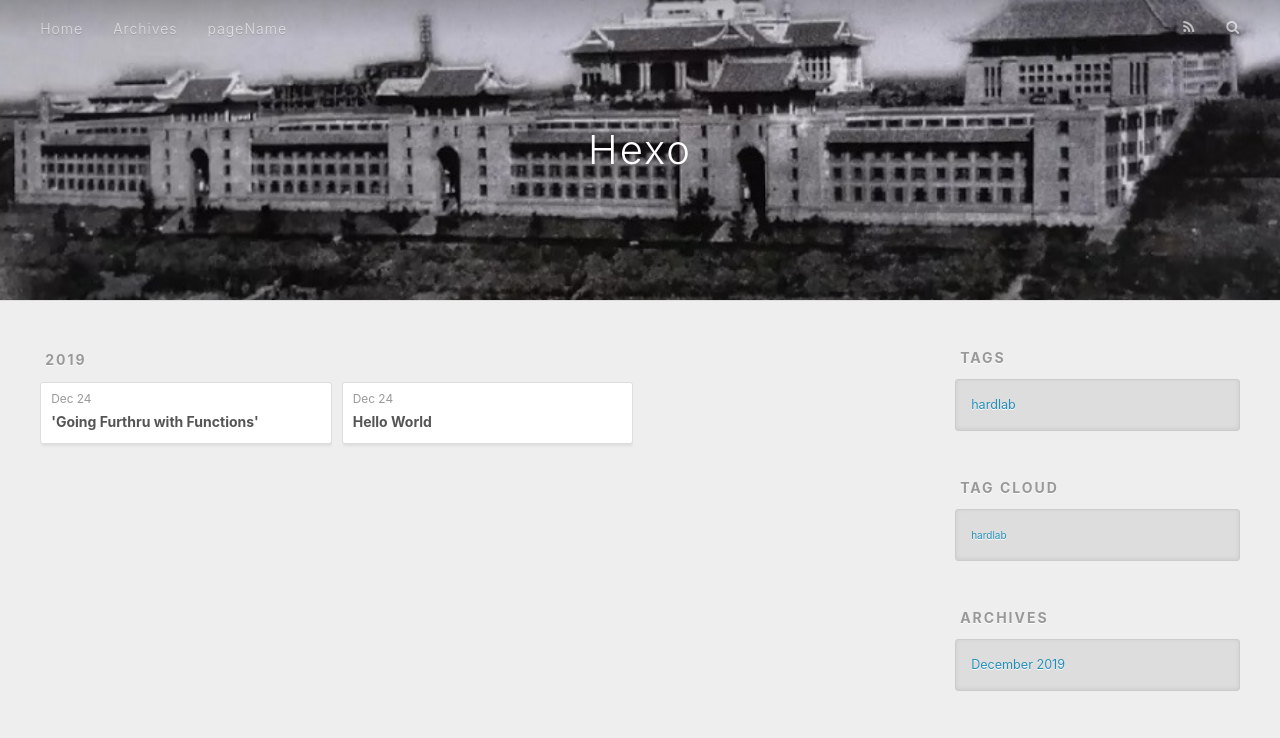
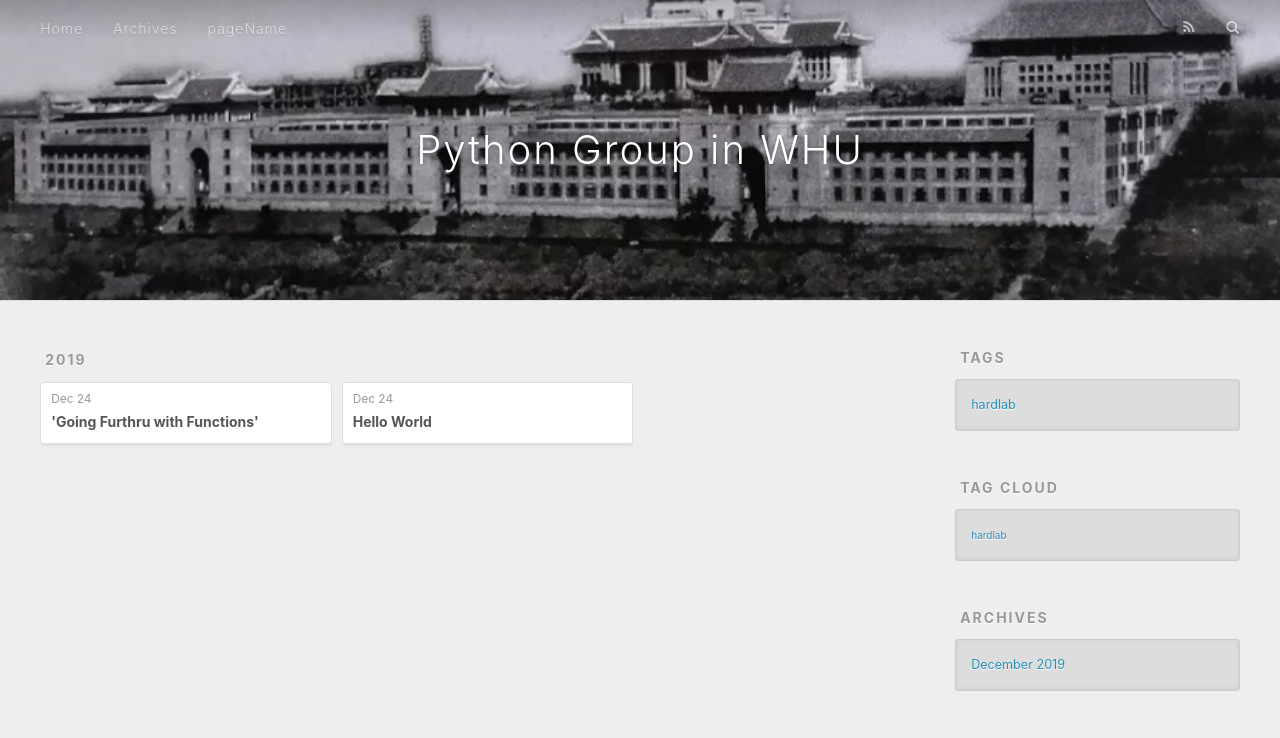
Before and after one commit to WHUPython/WHUPython.github.io, a plain HTML site: page archives/2019/12/index.html in a window 1280 px wide. Shown: the top 738 px of the page. Drawn offline with nearby package versions, Linux system fonts and the light colour scheme.

Commit message:
Site updated: 2019-12-24 22:29:51

```diff
--- a/archives/2019/12/index.html
+++ b/archives/2019/12/index.html
@@ -5,17 +5,17 @@
 
 
 
-  <title>Archives: 2019/12 | Hexo</title>
+  <title>Archives: 2019/12 | Python Group in WHU</title>
   <meta name="viewport" content="width=device-width, initial-scale=1, maximum-scale=1">
   <meta property="og:type" content="website">
-<meta property="og:title" content="Hexo">
+<meta property="og:title" content="Python Group in WHU">
 <meta property="og:url" content="http://github.com/whupython/archives/2019/12/index.html">
-<meta property="og:site_name" content="Hexo">
+<meta property="og:site_name" content="Python Group in WHU">
 <meta property="og:locale" content="en_US">
 <meta property="article:author" content="John Doe">
 <meta name="twitter:card" content="summary">
 
-    <link rel="alternate" href="/atom.xml" title="Hexo" type="application/atom+xml">
+    <link rel="alternate" href="/atom.xml" title="Python Group in WHU" type="application/atom+xml">
 
 
     <link rel="icon" href="/favicon.png">
@@ -36,7 +36,7 @@
   <div id="header-outer" class="outer">
     <div id="header-title" class="inner">
       <h1 id="logo-wrap">
-        <a href="/" id="logo">Hexo</a>
+        <a href="/" id="logo">Python Group in WHU</a>
       </h1>
 
     </div>
```
Also changed, not shown: 2019/12/24/Going Further with functions/index.html (+4 -4 lines), 2019/12/24/hello-world/index.html (+4 -4 lines), archives/2019/index.html (+5 -5 lines), archives/index.html (+5 -5 lines), index.html (+5 -5 lines), intro-python/index.html (+4 -4 lines), tags/hardlab/index.html (+5 -5 lines).
